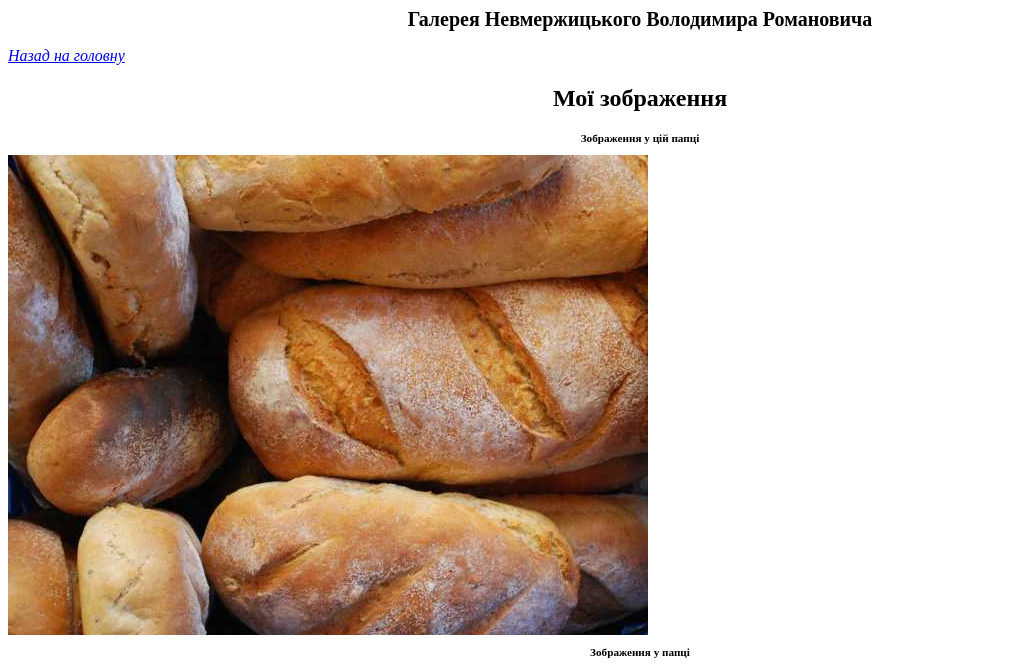
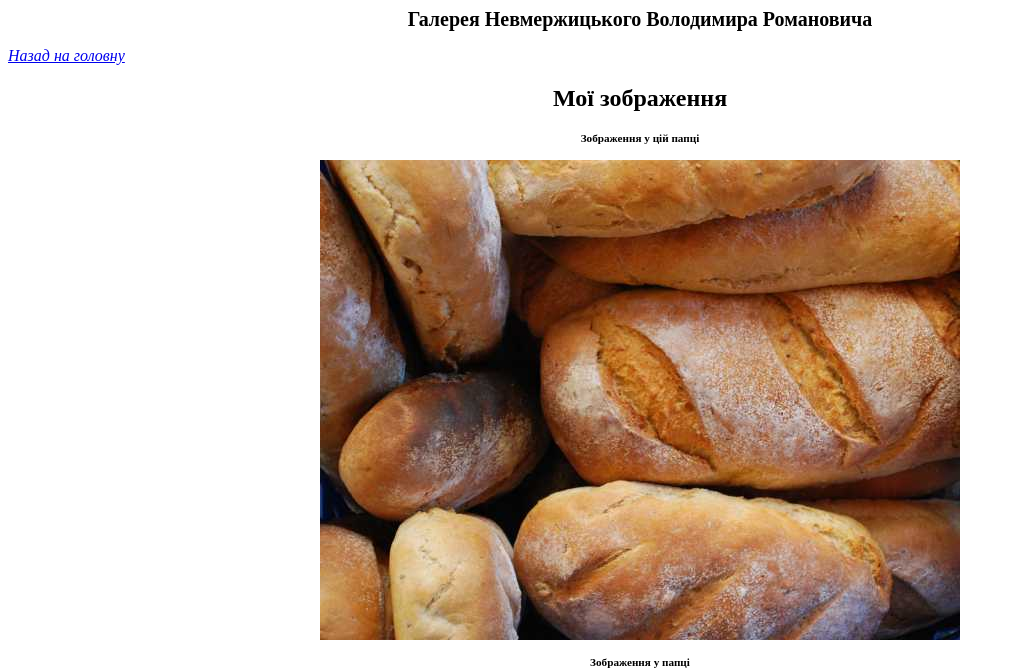
Before and after one commit to Elda1n/Laboratorna2.github.io, a plain HTML site: page gallery.html in a window 1280 px wide. Shown: the top 671 px of the page, without its empty margins (0-1016 px from the left). Drawn offline with Linux system fonts and the light colour scheme.

Commit message:
Update gallery.html

```diff
--- a/gallery.html
+++ b/gallery.html
@@ -48,7 +48,7 @@ text-align: center;
 
 <h3>Зображення у цій папці</h3>
 
-<img src="im1.jpg" alt="" />
+<p id="photo" ><img src="im1.jpg" alt="" />
 
 
 <h3>Зображення у папці</h3>
```
